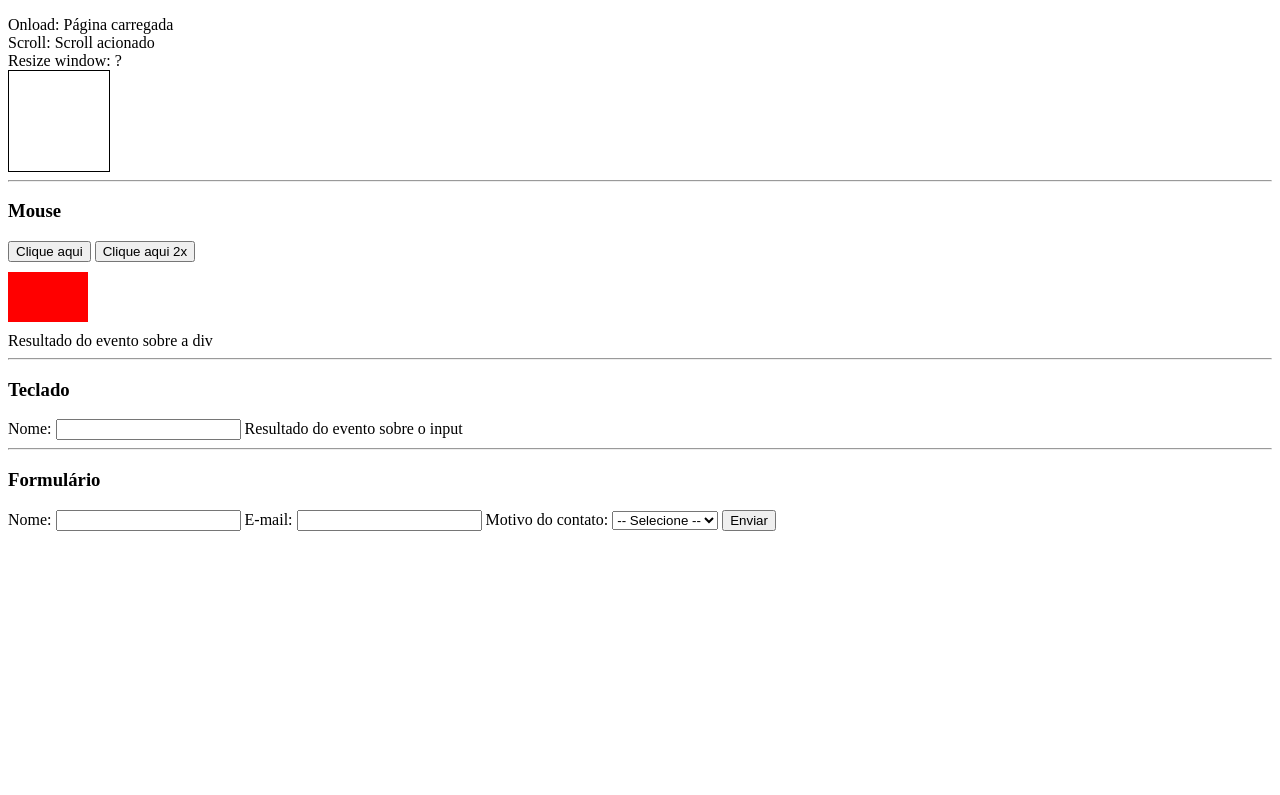
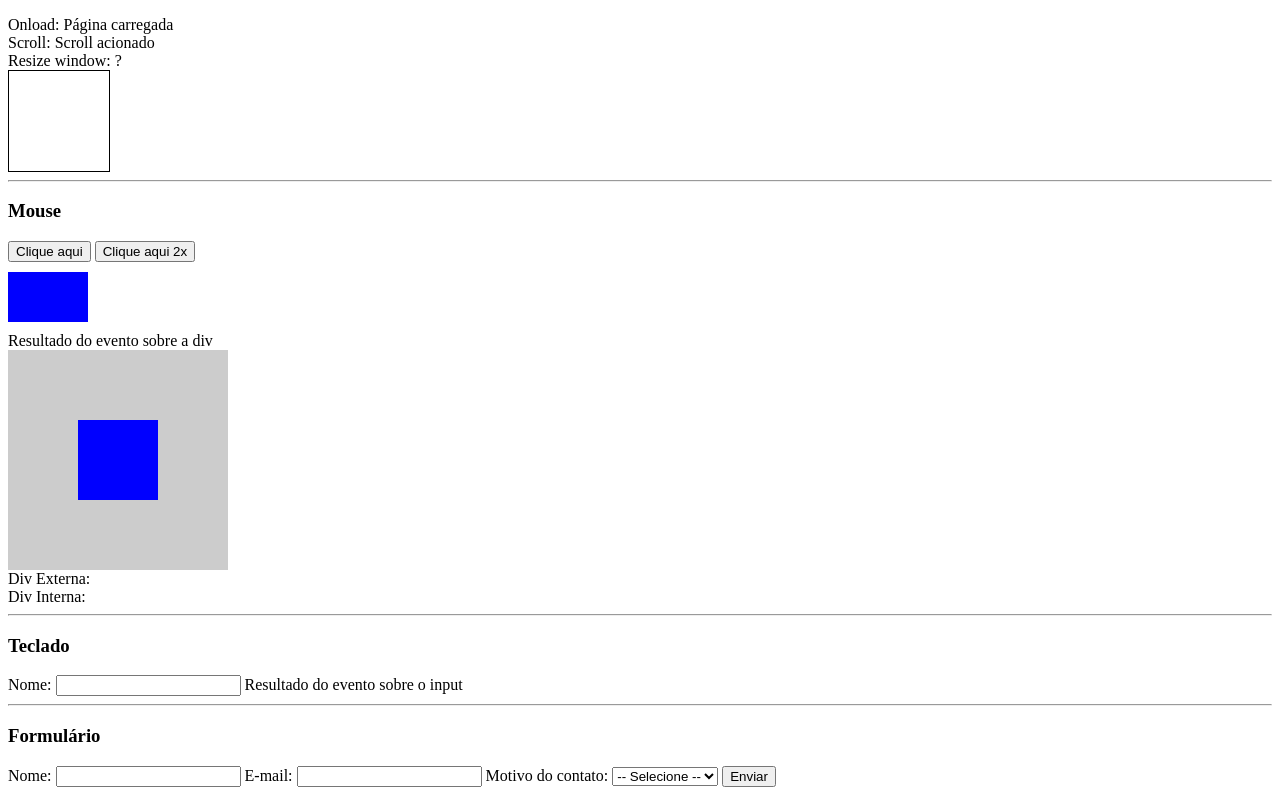
Before and after one commit to devjamesbrandao/jquery, a plain HTML site: page eventos.html in a window 1280 px wide. Both pictures are taken after a click on the button "Clique aqui". Shown: the part 105-900 px from the top of the page. Before the commit the page ends 800 px from the top, so only its background shows below. Drawn offline with nearby package versions, Linux system fonts and the light colour scheme.

Commit message:
feat: eventos do mouse e teclado

```diff
--- a/eventos.html
+++ b/eventos.html
@@ -5,7 +5,18 @@
 		<title>jQuery</title>
 
 		<style>
+			#divExterna {
+				background-color: #ccc;
+				width: 80px;
+				height: 80px;
+				padding: 70px;
+			}
 
+			#divInterna {
+				width: 80px;
+				height: 80px;
+				background-color: blue;
+			}
 		</style>
 
 		<script src="https://code.jquery.com/jquery-3.3.1.min.js" integrity="sha256-FgpCb/KJQlLNfOu91ta32o/NMZxltwRo8QtmkMRdAu8=" crossorigin="anonymous"></script>
@@ -25,6 +36,88 @@
 				$('#div1').scroll(e => {
 					$(e.target).css('background-color', 'blue')
 				})
+
+				$('#btn1').mousedown(() => {
+					$('#div2').css('background-color', 'green')
+				})
+
+				$('#btn1').click(() => {
+					$('#div2').css('background-color', 'blue')
+				})
+
+				$('#btn2').dblclick(() => {
+					$('#div2').css('background-color', 'yellow')
+				})
+
+				$('#div2').mousemove((e) => {
+					$('#resultadoDiv').html('X: ' + e.offsetX + ' / Y: ' + e.offsetY)
+				})
+
+				/* mouseouver / mouseout (antigos) */
+				/*
+				$('#divExterna').mouseover(() => {
+					$('#resultadoDiv1').html('entrou')
+					console.log('Div Externa (entrou)')
+				})
+
+				$('#divExterna').mouseout(() => {
+					$('#resultadoDiv1').html('saiu')
+					console.log('Div Externa (saiu)')
+				})
+
+				$('#divInterna').mouseover(() => {
+					$('#resultadoDiv2').html('entrou')
+					console.log('Div Interna (entrou)')
+				})
+
+				$('#divInterna').mouseout(() => {
+					$('#resultadoDiv2').html('saiu')
+					console.log('Div Iterna (saiu)')
+				})
+				*/
+
+				/* mouseenter / mouseleave (novos) */
+				$('#divExterna').mouseenter(() => {
+					$('#resultadoDiv1').html('entrou')
+					console.log('Div Externa (entrou)')
+				})
+
+				$('#divExterna').mouseleave(() => {
+					$('#resultadoDiv1').html('saiu')
+					console.log('Div Externa (saiu)')
+				})
+
+				$('#divInterna').mouseenter(() => {
+					$('#resultadoDiv2').html('entrou')
+					console.log('Div Interna (entrou)')
+				})
+
+				$('#divInterna').mouseleave(() => {
+					$('#resultadoDiv2').html('saiu')
+					console.log('Div Interna (saiu)')
+				})
+
+
+				$('#teclado').keyup((e) => {
+					$('#resultadoTecla').html($(e.target).val())
+				})
+
+
+
+				/*
+				$('#teclado').keyup((e) => {
+					$('#resultadoTecla').html('Tecla liberada')
+
+					if(e.keyCode == 13) {
+						let txt = $(e.target).val()
+						$('#resultadoTecla').html(txt)
+						$(e.target).val('')
+					}
+
+				})
+				*/
+
+
 			})
 		</script>
 	</head>
@@ -46,16 +139,23 @@
 			<hr />
 
 			<h3>Mouse</h3>
-			<button type="button">Clique aqui</button>
-			<button type="button">Clique aqui 2x</button>
-			<div style="background-color: red; width: 80px; height: 50px; margin-top: 10px; margin-bottom: 10px"></div>
-			<span>Resultado do evento sobre a div</span>
+			<button id="btn1" type="button">Clique aqui</button>
+			<button id="btn2" type="button">Clique aqui 2x</button>
+			<div id="div2" style="background-color: red; width: 80px; height: 50px; margin-top: 10px; margin-bottom: 10px"></div>
+			<span>Resultado do evento sobre a div</span><span id="resultadoDiv"></span>
+
+			<div id="divExterna">
+				<div id="divInterna"></div>
+			</div>
+			<span>Div Externa: </span><span id="resultadoDiv1"></span>
+			<br />
+			<span>Div Interna: </span><span id="resultadoDiv2"></span>
 			<hr />
 
 			<h3>Teclado</h3>
 			<span>Nome:</span>
-			<input type="text" />
-			<span>Resultado do evento sobre o input</span>
+			<input type="text" id="teclado" />
+			<span id="resultadoTecla">Resultado do evento sobre o input</span>
 			<hr />
 
 			<h3>Formulário</h3>
```
